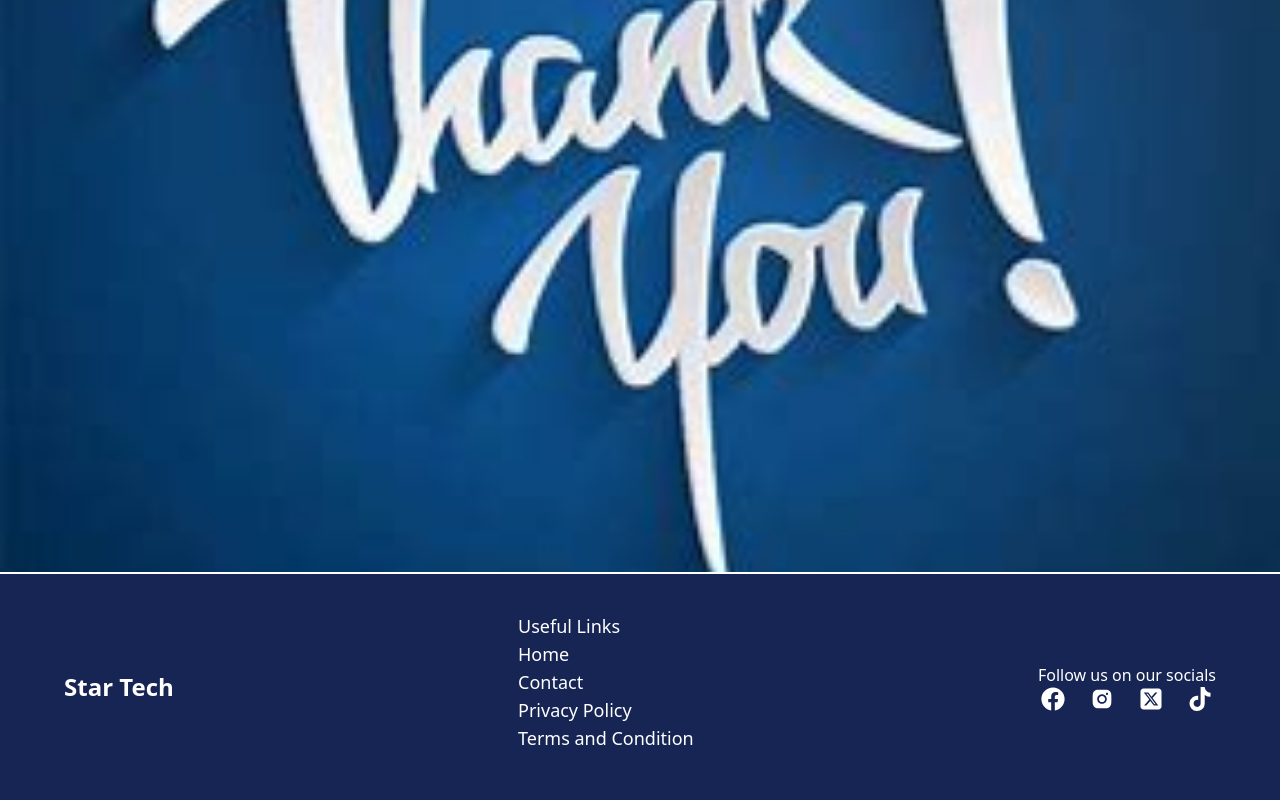
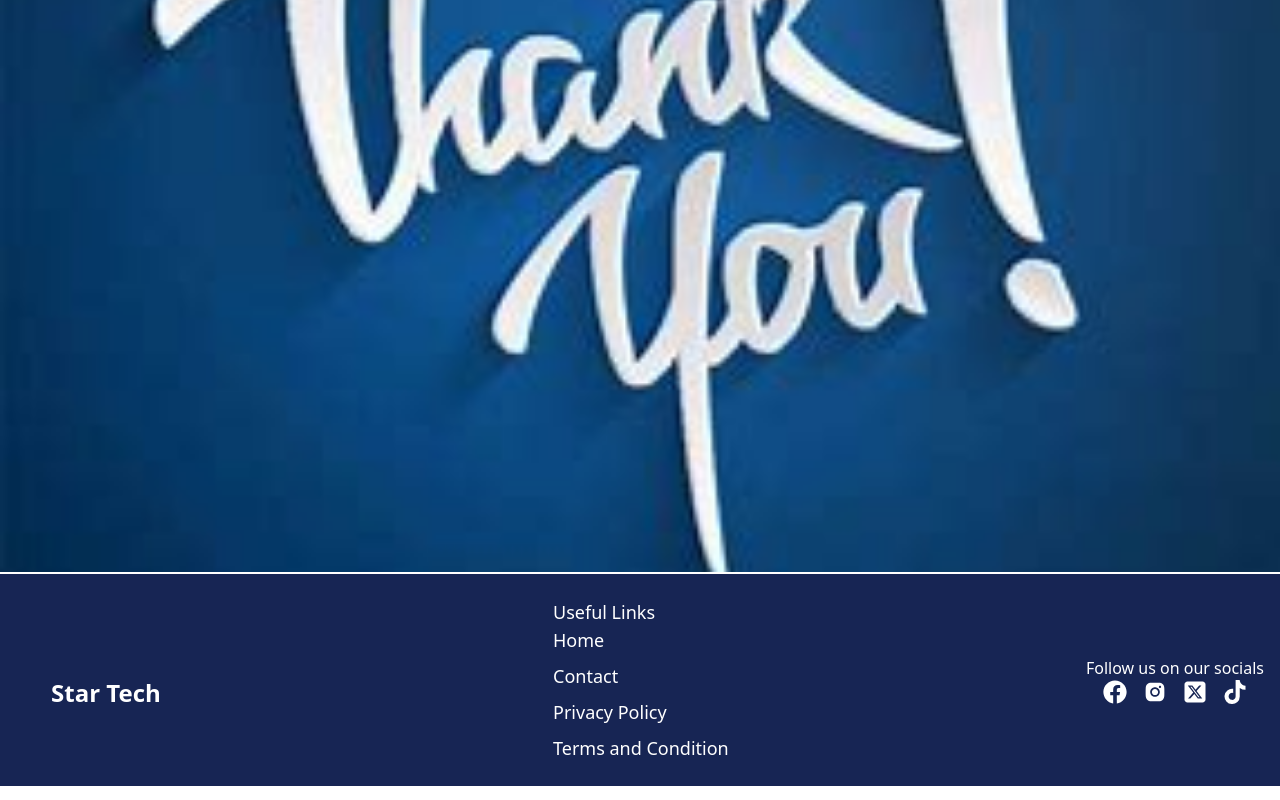
Before and after one commit to zayeenab/startech, a React (Vite) app: page /thankyou in a window 1280 px wide. Shown: the part 294-1094 px from the top of the page. Built offline with nearby package versions, Linux system fonts and the light colour scheme; no server answers.

Commit message:
Describe your changes here

```diff
--- a/src/components/Footer.jsx
+++ b/src/components/Footer.jsx
@@ -6,13 +6,13 @@ import { FaTiktok } from "react-icons/fa";
 
 function Footer() {
   return (
-  <div className="bg-blue-950 px-[5%] py-[3%] mt-10 flex justify-between text-white items-center">
-    <div>
-        <p className="text-[24px] text-white font-bold">Star Tech</p>
+  <div className="bg-blue-950 px-4 py-6 mt-10 flex flex-col md:flex-row justify-between text-white items-center">
+    <div className="m-[35px] md:mb-0 text-center md:text-left">
+        <p className="text-[24px] text-white md:text-2xl mb-2 font-bold">Star Tech</p>
     </div>
-    <div className="mb-[10px] text-lg">
+    <div className="mb-[10px] text-lg md:mb-0 text-center md:text-left">
         <h3>Useful Links</h3>
-        <ul>
+        <ul className="space-y-2">
             <li>
                 <a href="">Home</a>
             </li>
@@ -29,7 +29,7 @@ function Footer() {
     </div>
     <div>
     <h3>Follow us on our socials</h3>
-    <ul className="flex gap-[25px] text-2xl justify-center">
+    <ul className="flex justify-center  gap-4 text-2xl md:text-2xl">
         <li><FaFacebook /></li>
         <li><AiFillInstagram /></li>
         <li><FaSquareXTwitter /></li>
--- a/src/components/Productitem.jsx
+++ b/src/components/Productitem.jsx
@@ -1,4 +1,4 @@
-import { Link, useNavigate } from "react-router-dom"
+ import { Link, useNavigate } from "react-router-dom"
 import { useContext } from "react"
 import EcomContext from "../context/EcomContext"
 
@@ -19,7 +19,6 @@ function Productitem({item}) {
         <div className="text-center my-5">
             <p className="text-xl">{item.name}</p>
             <p className="py-3 text-xl">₦{item.price}</p>
-
             <p
             className="bg-blue-950 text-white rounded p-[10px] cursor-pointer"
             onClick={isAuthenticated ? ()=> addToCart(item._id) : login}> Add to Cart </p>
--- a/src/components/pages/Cart.jsx
+++ b/src/components/pages/Cart.jsx
@@ -28,7 +28,7 @@ function Cart() {
                 </button>
               </td>
 
-              <td>₦{item.product.name}</td>
+              <td>{item.product.name}</td>
 
               <td className="flex justify-center">
                 <img
--- a/src/components/pages/Products.jsx
+++ b/src/components/pages/Products.jsx
@@ -1,20 +1,20 @@
-import { useContext } from "react"
-import EcomContext from "../../context/EcomContext"
-import Productitem from "../Productitem"
+import { useContext } from "react";
+import EcomContext from "../../context/EcomContext";
+import Productitem from "../Productitem";
 
 function Products() {
-    const { product } = useContext(EcomContext)
+  const { product } = useContext(EcomContext);
 
   return (
-    <div className="mx-[5%]">
-        <h1 className="py-[10px] text-xl font-bold text-blue-950">All Products</h1>
-        <div className="grid lg:grid-cols-4 grid-cols-2">
-        {product.map((item)=>(
-            <Productitem key={item.id} item={item}/>
+    <div className="mx-auto px-4 sm:px-6 lg:px-8">
+      <h1 className="py-4 text-2xl font-bold text-blue-950">All Products</h1>
+      <div className="grid grid-cols-2 gap-4 sm:grid-cols-3 md:grid-cols-4 lg:grid-cols-5 xl:grid-cols-6">
+        {product.map((item) => (
+          <Productitem key={item.id} item={item} />
         ))}
-        </div>
+      </div>
     </div>
-  )
+  );
 }
 
-export default Products
+export default Products;
```
